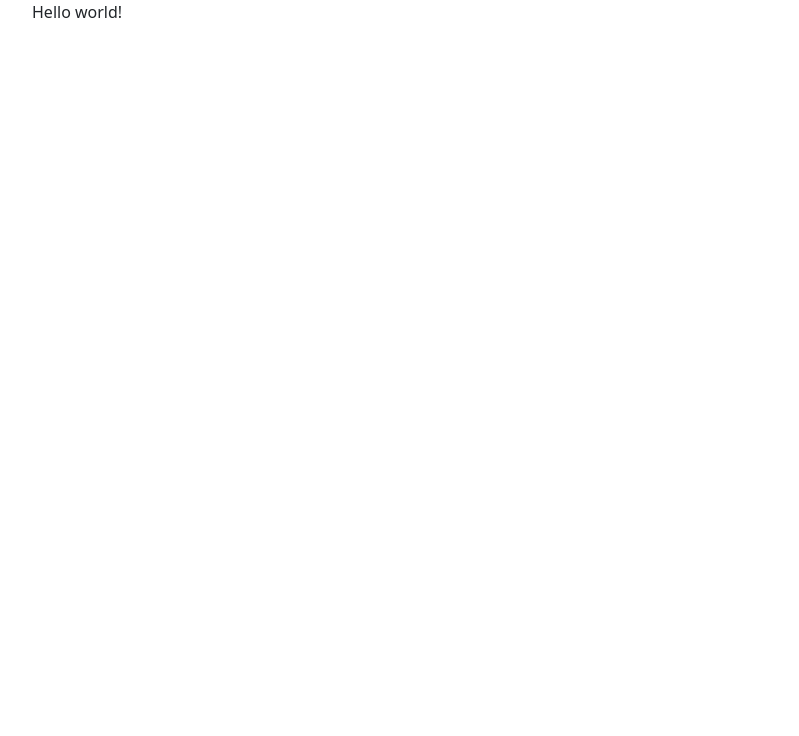
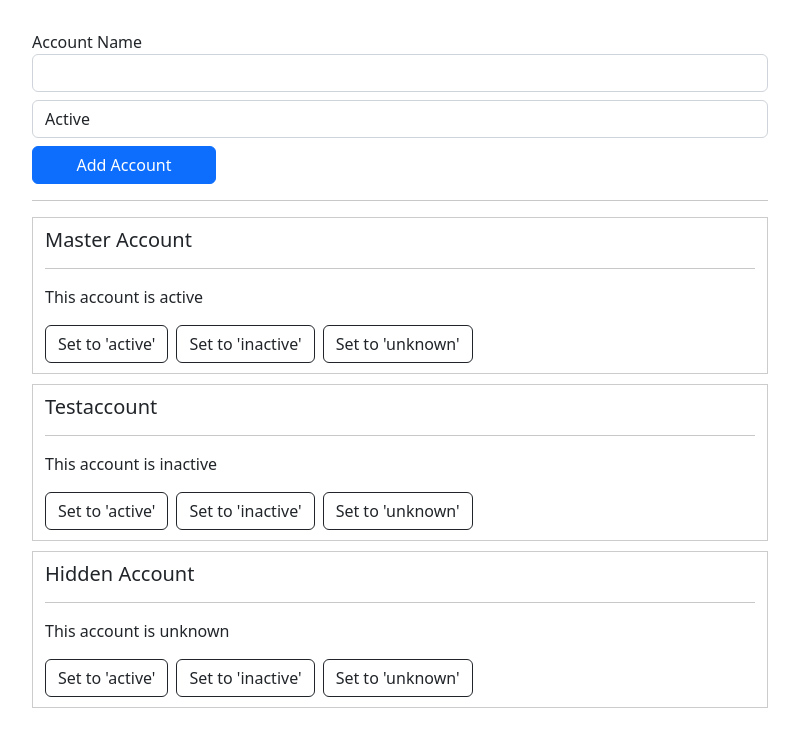
Before and after one commit to EnigmaSn/angular-max, an Angular app: page / in a window 1280 px wide. Shown: the top 736 px of the page, without its empty margins (50-849 px from the left). Built offline with nearby package versions, Linux system fonts and the light colour scheme.

Commit message:
start di

```diff
--- /dev/null
+++ b/src/app/account/account.component.html
@@ -0,0 +1,12 @@
+<div class="row">
+    <div class="col-xs-12">
+      <h5>{{ account.name }}</h5>
+      <hr>
+      <p>This account is {{ account.status }}</p>
+      <div class="d-flex gap-2">
+        <button class="btn btn-outline-dark" (click)="onSetTo('active')">Set to 'active'</button>
+        <button class="btn btn-outline-dark" (click)="onSetTo('inactive')">Set to 'inactive'</button>
+        <button class="btn btn-outline-dark" (click)="onSetTo('unknown')">Set to 'unknown'</button>
+      </div>
+    </div>
+  </div>
--- /dev/null
+++ b/src/app/account/account.component.less
@@ -0,0 +1,5 @@
+.row {
+    border: 1px solid #ccc;
+    margin: 10px 0;
+    padding: 10px 0;
+}
--- /dev/null
+++ b/src/app/account/account.component.ts
@@ -0,0 +1,18 @@
+import { Component, EventEmitter, Input, Output } from '@angular/core';
+
+@Component({
+  selector: 'app-account',
+  templateUrl: './account.component.html',
+  styleUrls: ['./account.component.less']
+})
+export class AccountComponent {
+  @Input() account: {name: string, status: string};
+  @Input() id: number;
+  @Output() statusChanged = new EventEmitter<{id: number, newStatus: string}>();
+
+
+  onSetTo(status: string) {
+    this.statusChanged.emit({id: this.id, newStatus: status});
+    console.log('A server status changed, new status: ' + status);
+  }
+}
--- a/src/app/app.component.html
+++ b/src/app/app.component.html
@@ -1,7 +1,13 @@
 <div class="container">
     <div class="row">
-        <div class="col-xs-12">
-            Hello world!
-        </div>
+      <div class="col-xs-12 col-md-8">
+        <app-new-account (accountAdded)="onAccountAdded($event)"></app-new-account>
+        <hr>
+        <app-account
+          *ngFor="let acc of accounts; let i = index"
+          [account]="acc"
+          [id]="i"
+          (statusChanged)="onStatusChanged($event)"></app-account>
+      </div>
     </div>
-</div>
+  </div>
--- a/src/app/app.component.less
+++ b/src/app/app.component.less
@@ -0,0 +1,3 @@
+.container {
+    margin-top: 30px;
+}
--- a/src/app/app.component.ts
+++ b/src/app/app.component.ts
@@ -7,4 +7,26 @@
   styleUrls: ['./app.component.less']
 })
 export class AppComponent {
+  accounts = [
+    {
+      name: 'Master Account',
+      status: 'active'
+    },
+    {
+      name: 'Testaccount',
+      status: 'inactive'
+    },
+    {
+      name: 'Hidden Account',
+      status: 'unknown'
+    }
+  ];
+
+  onAccountAdded(newAccount: {name: string, status: string}) {
+    this.accounts.push(newAccount);
+  }
+
+  onStatusChanged(updateInfo: {id: number, newStatus: string}) {
+    this.accounts[updateInfo.id].status = updateInfo.newStatus;
+  }
 }
--- a/src/app/app.module.ts
+++ b/src/app/app.module.ts
@@ -3,10 +3,14 @@
 import { FormsModule } from '@angular/forms';
 
 import { AppComponent } from './app.component';
+import { AccountComponent } from './account/account.component';
+import { NewAccountComponent } from './new-account/new-account.component';
 
 @NgModule({
   declarations: [
     AppComponent,
+    AccountComponent,
+    NewAccountComponent,
   ],
   imports: [
     BrowserModule,
--- /dev/null
+++ b/src/app/new-account/new-account.component.html
@@ -0,0 +1,23 @@
+<div class="row">
+    <div class="col-xs-12 d-grid gap-2">
+      <div class="form-group">
+        <label>Account Name</label>
+        <input
+          type="text"
+          class="form-control"
+          #accountName>
+      </div>
+      <div class="form-group">
+        <select class="form-control" #status>
+          <option value="active">Active</option>
+          <option value="inactive">Inactive</option>
+          <option value="hidden">Hidden</option>
+        </select>
+      </div>
+      <button
+        class="btn btn-primary col-3"
+        (click)="onCreateAccount(accountName.value, status.value)">
+        Add Account
+      </button>
+    </div>
+  </div>
--- /dev/null
+++ b/src/app/new-account/new-account.component.ts
@@ -0,0 +1,18 @@
+import { Component, EventEmitter, Output } from '@angular/core';
+
+@Component({
+  selector: 'app-new-account',
+  templateUrl: './new-account.component.html',
+  styleUrls: ['./new-account.component.less']
+})
+export class NewAccountComponent {
+  @Output() accountAdded = new EventEmitter<{name: string, status: string}>();
+
+  onCreateAccount(accountName: string, accountStatus: string) {
+    this.accountAdded.emit({
+      name: accountName,
+      status: accountStatus
+    });
+    console.log('A server status changed, new status: ' + accountStatus);
+  }
+}
```
Also changed, not shown: src/app/logging.service.ts (added, +13 -0 lines), src/app/new-account/new-account.component.less (added).
